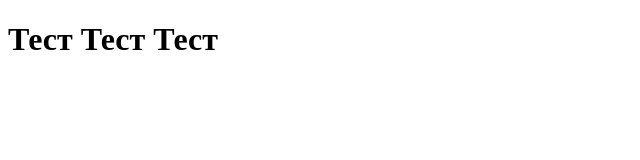
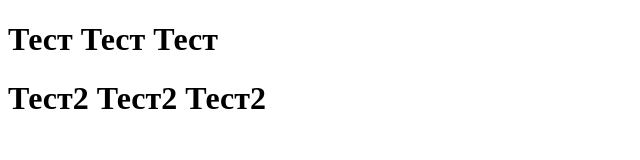
Before and after one commit to OlekkKor/goit-markup-hw-01, a plain HTML site: page tasks.html in a window 1280 px wide. Shown: the whole page, without its empty margins (0-640 px from the left). Drawn offline with Linux system fonts and the light colour scheme.

Commit message:
Update tasks.html
Тест Тест

```diff
--- a/tasks.html
+++ b/tasks.html
@@ -10,6 +10,7 @@
 <body>
 
     <h1>Тест Тест Тест</h1>
+    <h1>Тест2 Тест2 Тест2</h1>
 
     <script>
 
```
